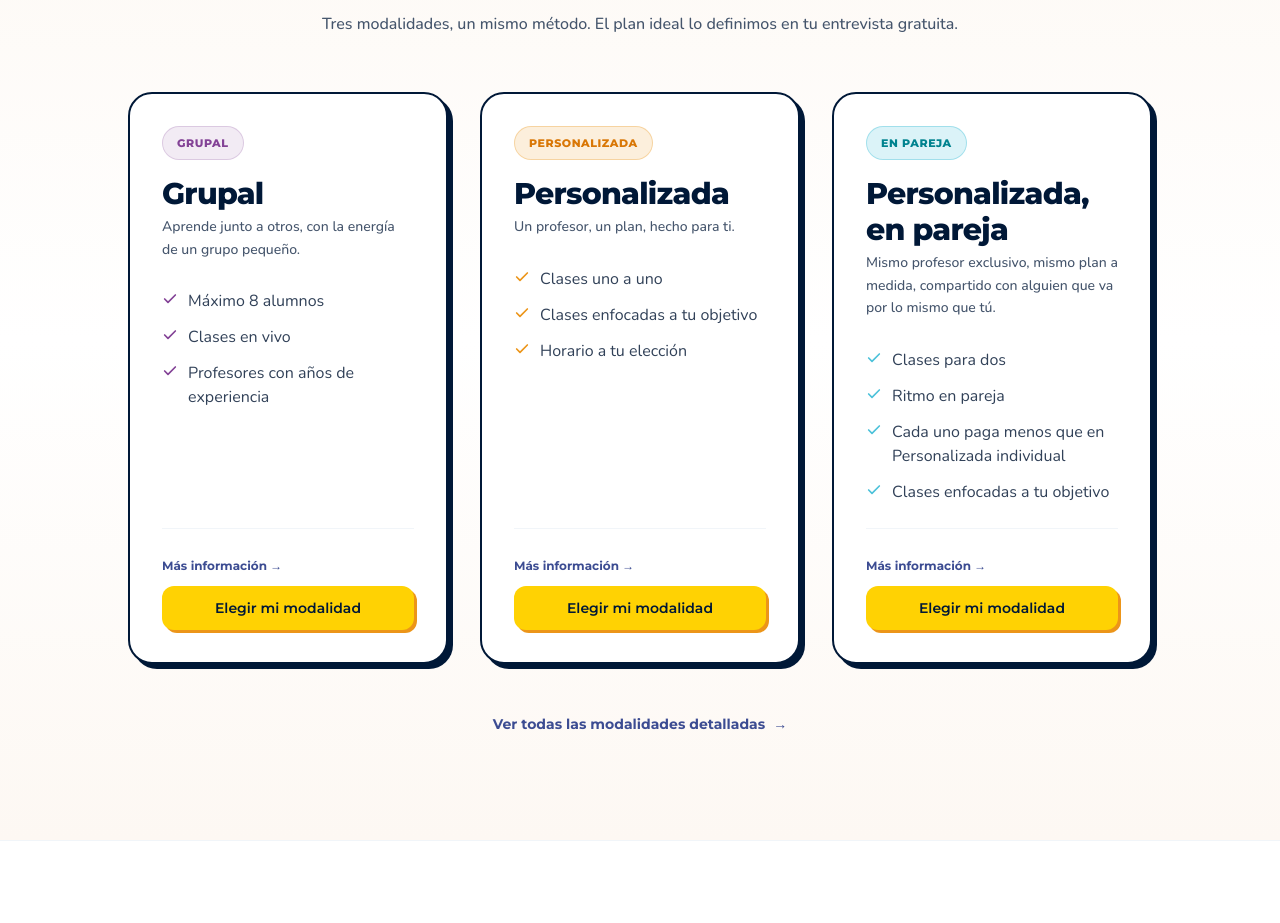
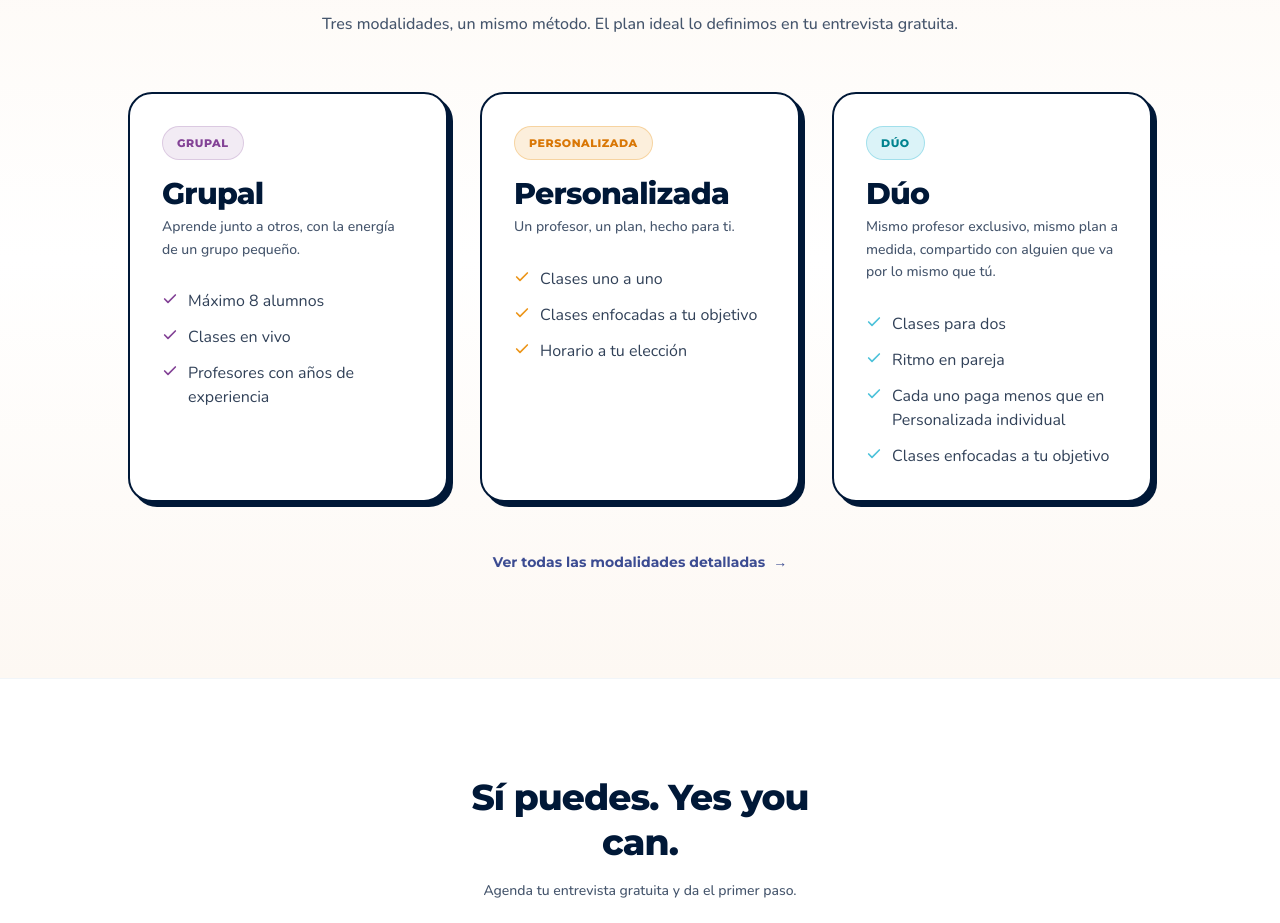
Before and after one commit to Dietol25/yycl-version-anterior, a Next.js app: page / in a window 1280 px wide. Shown: the part 3088-4011 px from the top of the page. Built offline with nearby package versions, Linux system fonts and the light colour scheme.

Commit message:
fix(modalidades): set 3rd card title to Dúo and remove individual card CTAs in home

```diff
--- a/components/sections/ModalidadesSection.tsx
+++ b/components/sections/ModalidadesSection.tsx
@@ -1,7 +1,6 @@
 import React from 'react';
 import Link from 'next/link';
 import { Check } from 'lucide-react';
-import { Button } from '@/components/ui/Button';
 
 export const ModalidadesSection = () => {
   const modalidades = [
@@ -32,9 +31,9 @@ export const ModalidadesSection = () => {
       ]
     },
     {
-      id: 'pareja',
-      title: 'Personalizada, en pareja',
-      badge: 'EN PAREJA',
+      id: 'duo',
+      title: 'Dúo',
+      badge: 'DÚO',
       badgeColor: 'bg-[#4DC2DA]/20 text-[#00838F] border-[#4DC2DA]/40',
       accentColor: '#4DC2DA',
       subtitle: 'Mismo profesor exclusivo, mismo plan a medida, compartido con alguien que va por lo mismo que tú.',
@@ -63,7 +62,7 @@ export const ModalidadesSection = () => {
           </p>
         </div>
 
-        {/* 3 Editorial Cards Idénticas a Planes */}
+        {/* 3 Editorial Cards (Sin botones individuales en Home) */}
         <div className="grid grid-cols-1 md:grid-cols-3 gap-6 lg:gap-8 max-w-5xl mx-auto items-stretch">
           {modalidades.map((mod) => (
             <div
@@ -100,32 +99,11 @@ export const ModalidadesSection = () => {
                   ))}
                 </ul>
               </div>
-
-              {/* Botón & Enlace */}
-              <div className="pt-6 space-y-3 border-t border-slate-100 mt-6">
-                <Link
-                  href="/planes"
-                  className="inline-block text-xs font-heading font-bold text-[#3C4C92] hover:text-[#001837] hover:underline"
-                >
-                  Más información →
-                </Link>
-
-                <Link href="/agendar" className="block">
-                  <Button
-                    variant="primary"
-                    size="sm"
-                    fullWidth
-                    className="font-heading font-bold text-xs sm:text-sm h-11 shadow-[2px_2px_0px_#EC9519]"
-                  >
-                    Elegir mi modalidad
-                  </Button>
-                </Link>
-              </div>
             </div>
           ))}
         </div>
 
-        {/* Bottom Link sin mención a "precios" */}
+        {/* Bottom Link Único hacia Planes */}
         <div className="text-center pt-10">
           <Link
             href="/planes"
```
